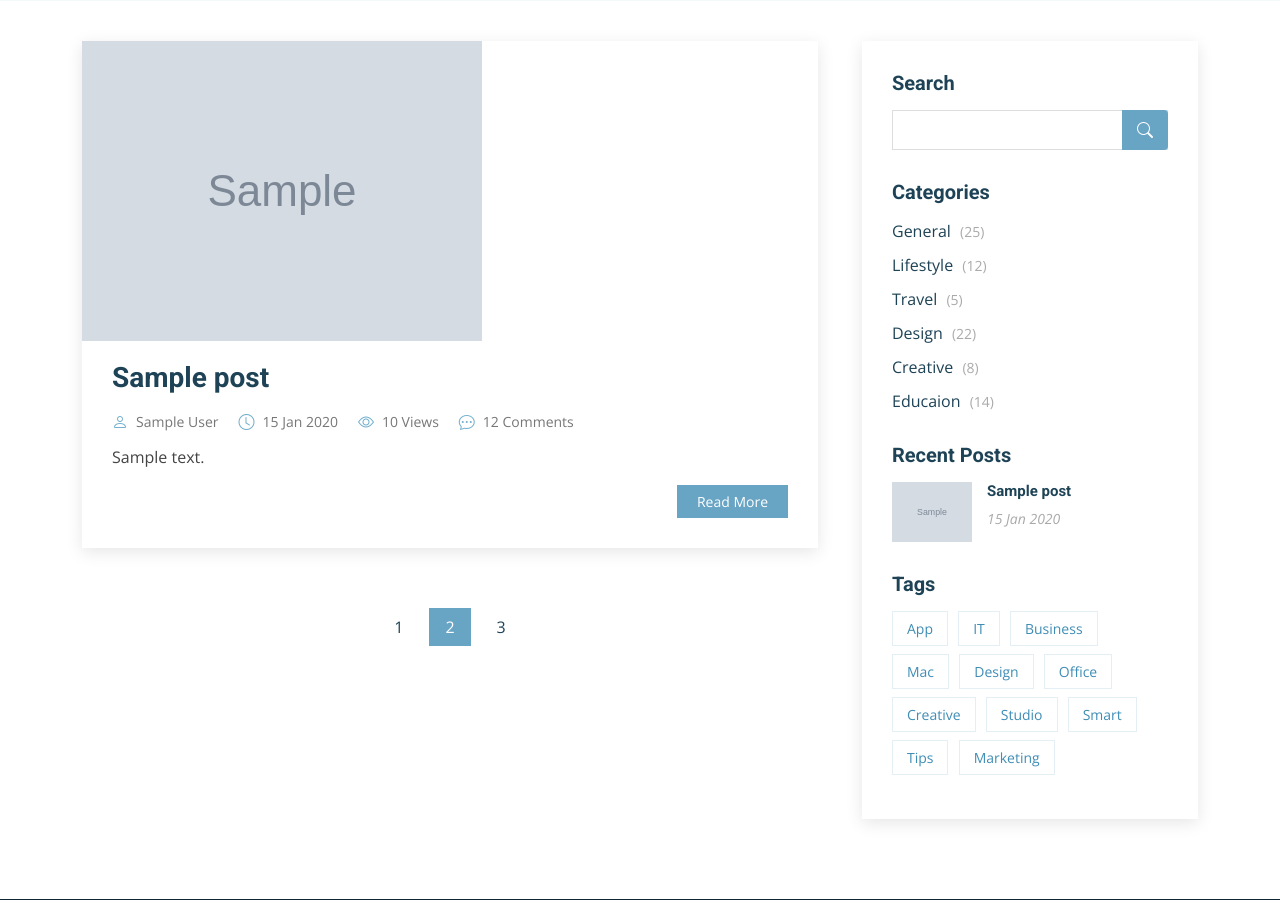
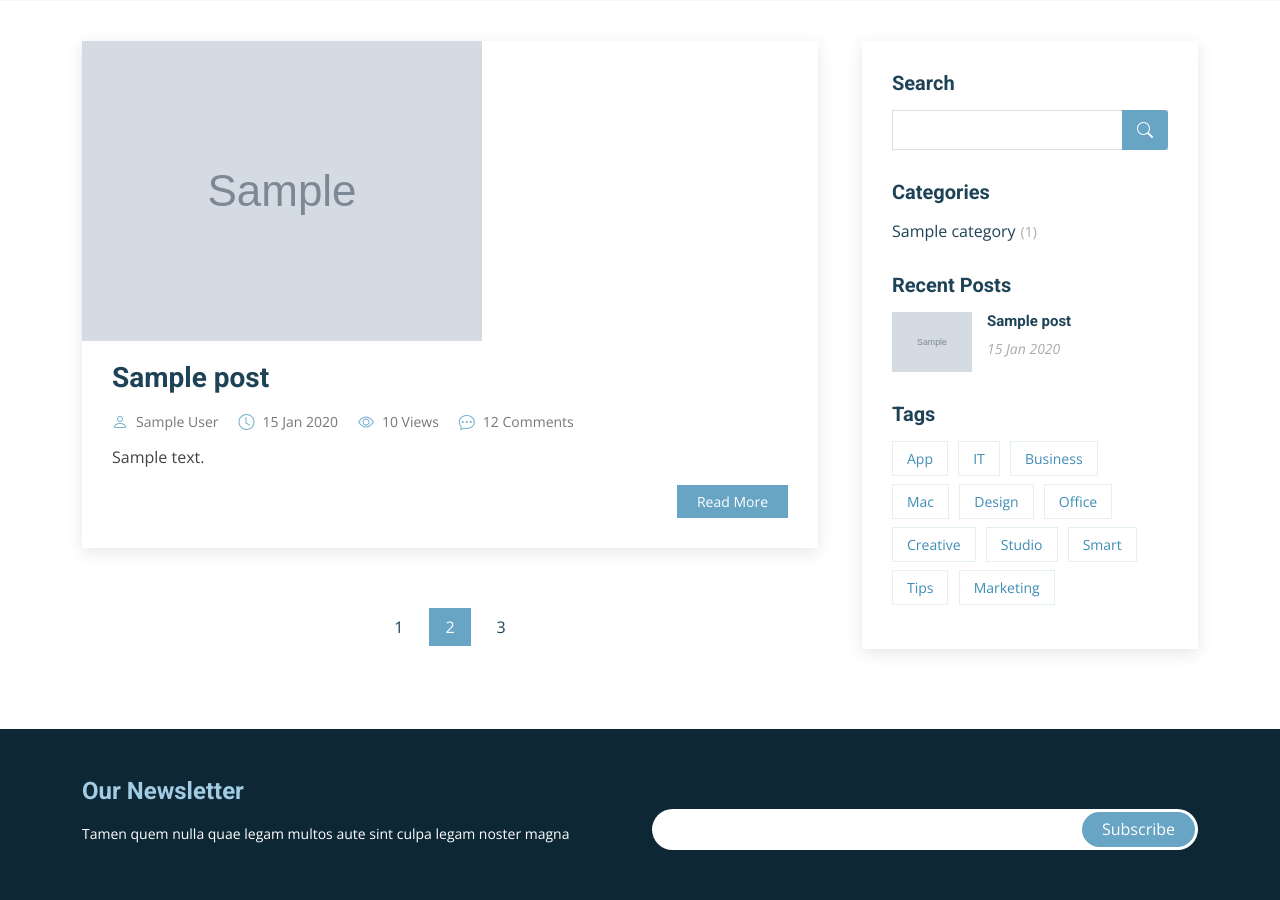
Before and after one commit to R3Z44/Modern, a Django app: page /blog/ in a window 1280 px wide. Shown: the part 871-1771 px from the top of the page. Run offline with Django 4.2, Linux system fonts and the light colour scheme; tables that the repository leaves empty hold one stand-in row (values such as "Sample post"); grey boxes marked "Sample" are stand-in pictures; some libraries are stand-ins or nearby versions.

Commit message:
Categories list
Categories list integrated in blog and blog single pages

```diff
--- a/blog/templatetags/blog_tags.py
+++ b/blog/templatetags/blog_tags.py
@@ -1,5 +1,6 @@
 from django import template
 from blog.models import Post
+from blog.models import Category
 
 register = template.Library()
 
@@ -8,3 +9,13 @@ register = template.Library()
 def recentposts(arg=3):
     posts = Post.objects.filter(status=1).order_by('published_date')[:arg]
     return {'posts': posts}
+
+
+@register.inclusion_tag('blog/blog-categories.html')
+def postcategories():
+    posts = Post.objects.filter(status=1)
+    categories = Category.objects.all()
+    cat_dict = {}
+    for name in categories:
+        cat_dict[name] = posts.filter(category=name).count()
+    return {'categories': cat_dict}
--- a/templates/blog/blog-categories.html
+++ b/templates/blog/blog-categories.html
@@ -3,11 +3,8 @@
 <h3 class="sidebar-title">Categories</h3>
               <div class="sidebar-item categories">
                 <ul>
-                  <li><a href="#">General <span>(25)</span></a></li>
-                  <li><a href="#">Lifestyle <span>(12)</span></a></li>
-                  <li><a href="#">Travel <span>(5)</span></a></li>
-                  <li><a href="#">Design <span>(22)</span></a></li>
-                  <li><a href="#">Creative <span>(8)</span></a></li>
-                  <li><a href="#">Educaion <span>(14)</span></a></li>
+                  {% for name,count in categories.items %}
+                    <li><a href="#">{{name}}<span>({{count}})</span></a></li>
+                  {% endfor %}
                 </ul>
               </div><!-- End sidebar categories-->
--- a/templates/blog/blog-single.html
+++ b/templates/blog/blog-single.html
@@ -262,7 +262,7 @@
 
               {% include 'blog/blog-search.html' %}
 
-              {% include 'blog/blog-categories.html' %}
+              {% postcategories %}
 
               {% recentposts %}
 
--- a/templates/blog/blog.html
+++ b/templates/blog/blog.html
@@ -75,7 +75,7 @@
 
               {% include 'blog/blog-search.html' %}
 
-              {% include 'blog/blog-categories.html' %}
+              {% postcategories %}
 
               {% recentposts %}
 
```
